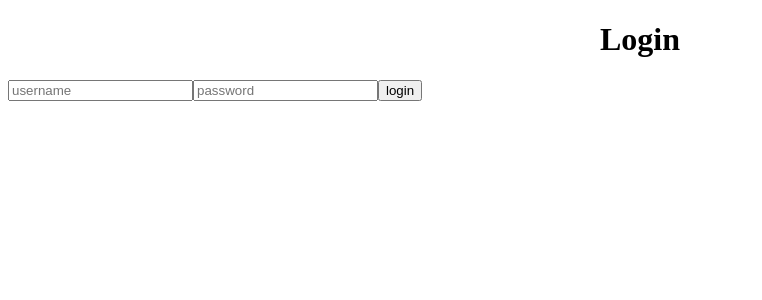
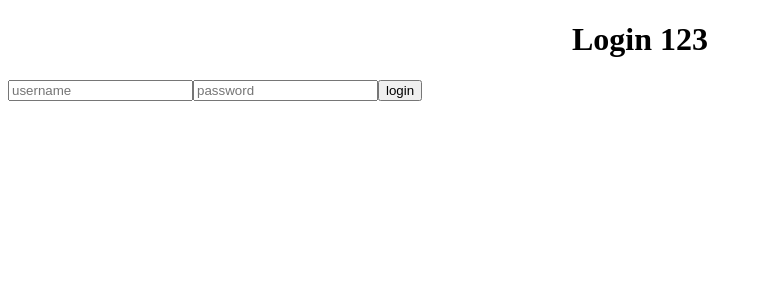
Before and after one commit to mwaraic/djangoAngular, an Angular app in the folder angular/: page /login in a window 1280 px wide. Shown: the top 300 px of the page, without its empty margins (0-762 px from the left). Built offline with nearby package versions, Linux system fonts and the light colour scheme.

Commit message:
azr first commit

```diff
--- a/angular/src/app/login.component.ts
+++ b/angular/src/app/login.component.ts
@@ -8,7 +8,7 @@ import { AuthService } from './auth.service';
   template: `
   <div style="text-align:center">
     <h1>
-      Login
+      Login 123
     </h1>
   </div>
 
```
